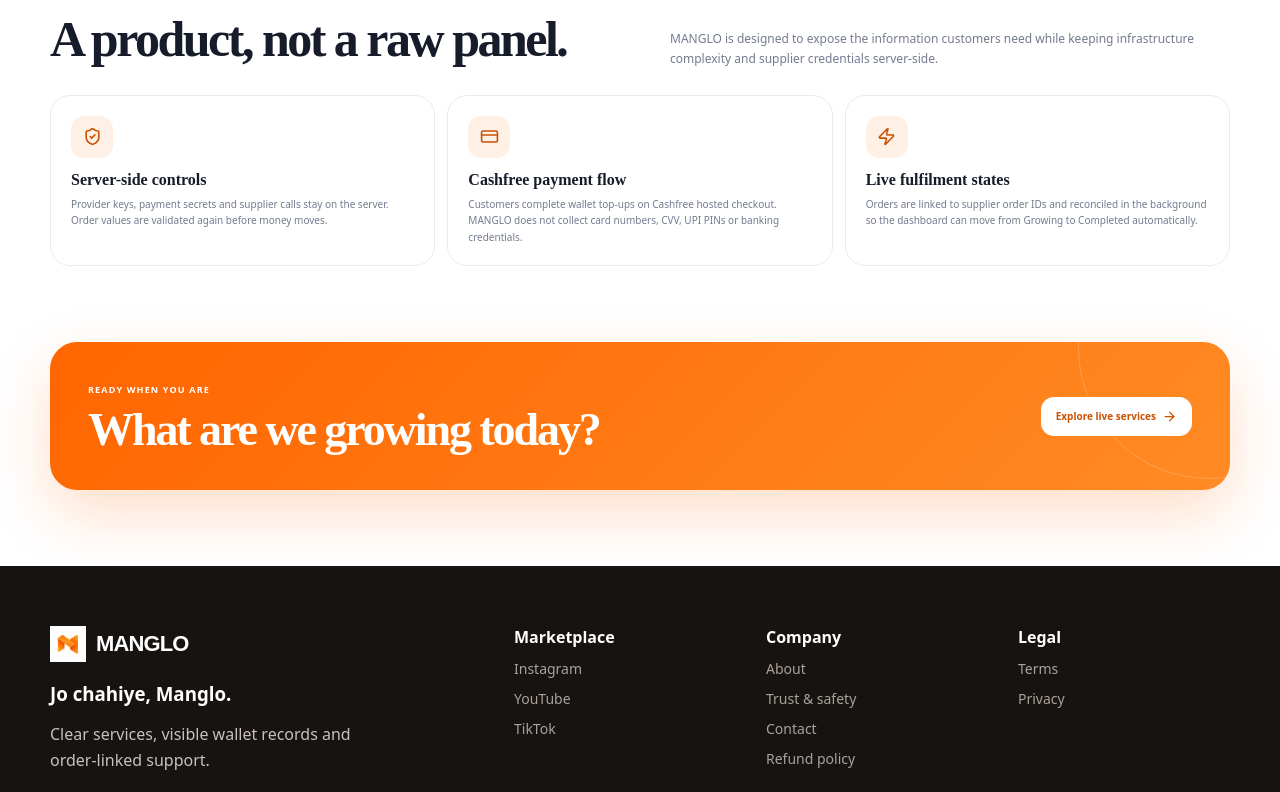
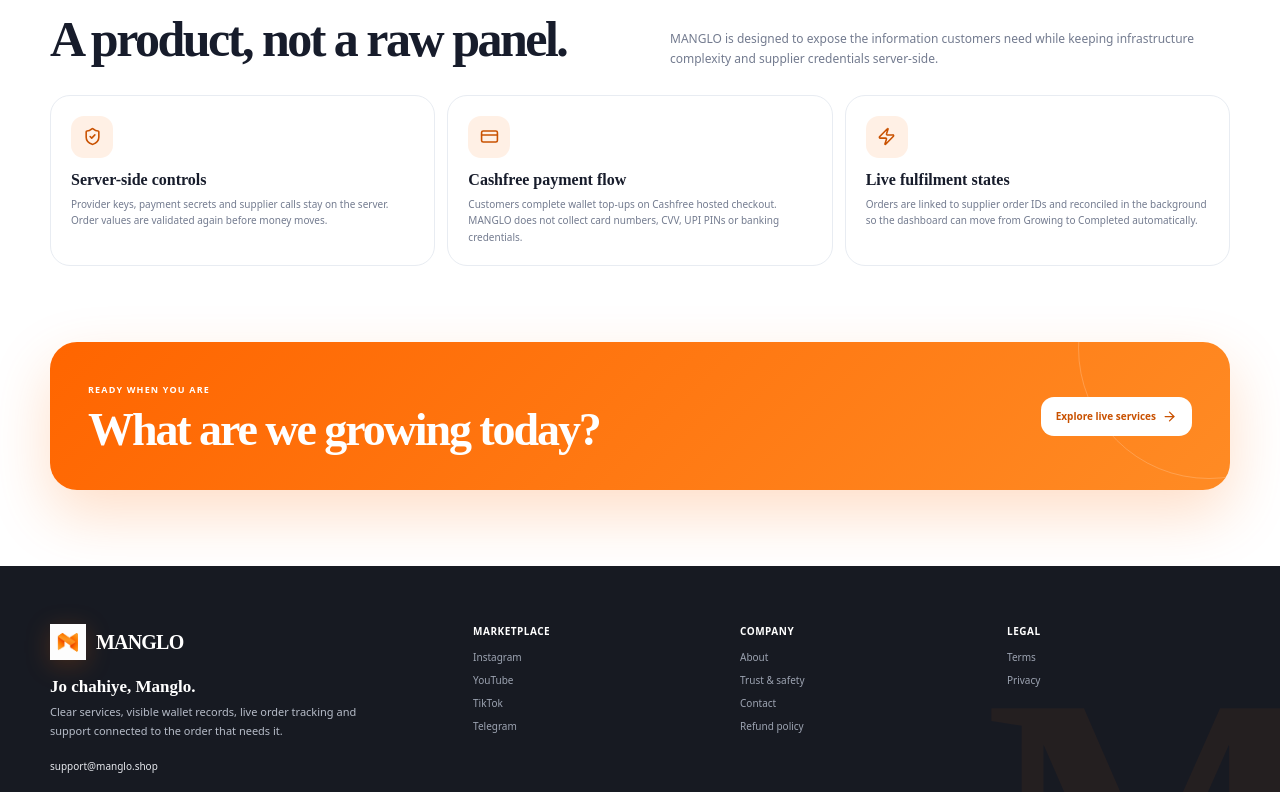
Before and after one commit to faikmulla6-cpu/manglo, a Next.js app: page / in a window 1280 px wide. Shown: the part 2002-2794 px from the top of the page. Built offline with nearby package versions, Linux system fonts and the light colour scheme; no server answers.

Commit message:
Upgrade global MANGLO footer UI

```diff
--- a/components/Footer.tsx
+++ b/components/Footer.tsx
@@ -1,2 +1,16 @@
-import Image from 'next/image';import Link from 'next/link';import {company} from '@/lib/company';
-export default function Footer(){return <footer className="footer"><div className="container footer-grid"><div className="footer-brand"><Link className="brand" href="/"><Image src="/manglo-icon.png" alt="" width={36} height={36}/><span>MANGLO</span></Link><h3>Jo chahiye, Manglo.</h3><p>Clear services, visible wallet records and order-linked support.</p><a href={`mailto:${company.supportEmail}`}>{company.supportEmail}</a></div><div><b>Marketplace</b><Link href="/services?platform=Instagram">Instagram</Link><Link href="/services?platform=YouTube">YouTube</Link><Link href="/services?platform=TikTok">TikTok</Link></div><div><b>Company</b><Link href="/about">About</Link><Link href="/trust">Trust & safety</Link><Link href="/contact">Contact</Link><Link href="/refund">Refund policy</Link></div><div><b>Legal</b><Link href="/terms">Terms</Link><Link href="/privacy">Privacy</Link></div></div><div className="container footer-bottom"><span>© {new Date().getFullYear()} {company.legalName}</span><span>Payments processed securely through Cashfree</span></div></footer>}
+import Image from 'next/image';
+import Link from 'next/link';
+import {company} from '@/lib/company';
+import styles from './Footer.module.css';
+
+export default function Footer(){
+ return <footer className={styles.footer}>
+  <div className={`container ${styles.grid}`}>
+   <div className={styles.lead}><Link className={styles.brand} href="/"><Image src="/manglo-icon.png" alt="" width={36} height={36}/><span>MANGLO</span></Link><h3>Jo chahiye, Manglo.</h3><p>Clear services, visible wallet records, live order tracking and support connected to the order that needs it.</p><a href={`mailto:${company.supportEmail}`}>{company.supportEmail}</a></div>
+   <div className={styles.column}><b>MARKETPLACE</b><Link href="/services?platform=Instagram">Instagram</Link><Link href="/services?platform=YouTube">YouTube</Link><Link href="/services?platform=TikTok">TikTok</Link><Link href="/services?platform=Telegram">Telegram</Link></div>
+   <div className={styles.column}><b>COMPANY</b><Link href="/about">About</Link><Link href="/trust">Trust & safety</Link><Link href="/contact">Contact</Link><Link href="/refund">Refund policy</Link></div>
+   <div className={styles.column}><b>LEGAL</b><Link href="/terms">Terms</Link><Link href="/privacy">Privacy</Link></div>
+  </div>
+  <div className={`container ${styles.bottom}`}><span>© {new Date().getFullYear()} {company.legalName}</span><span className={styles.payment}><i className={styles.dot}/>Payments processed securely through Cashfree hosted checkout</span></div>
+ </footer>;
+}
```
